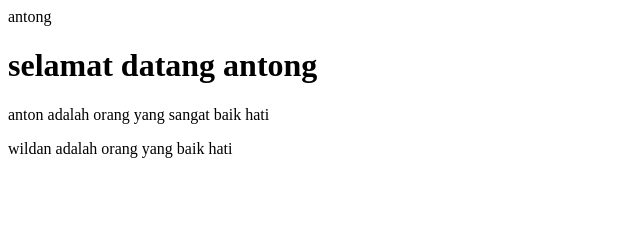
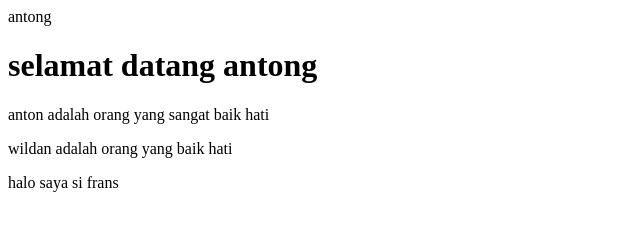
Before and after one commit to kickymaulana/anton, a plain HTML site: page index.html in a window 1280 px wide. Shown: the full height of the page, 0-640 px from the left. Drawn offline with Linux system fonts and the light colour scheme.

Commit message:
nambah nama aku si frans

```diff
--- a/index.html
+++ b/index.html
@@ -4,5 +4,6 @@
         <h1>selamat datang antong</h1>
         <p>anton adalah orang yang sangat baik hati</p>
         <p>wildan adalah orang yang baik hati</p>
+        <p>halo saya si frans</p>
     </body>
 </html>
```
